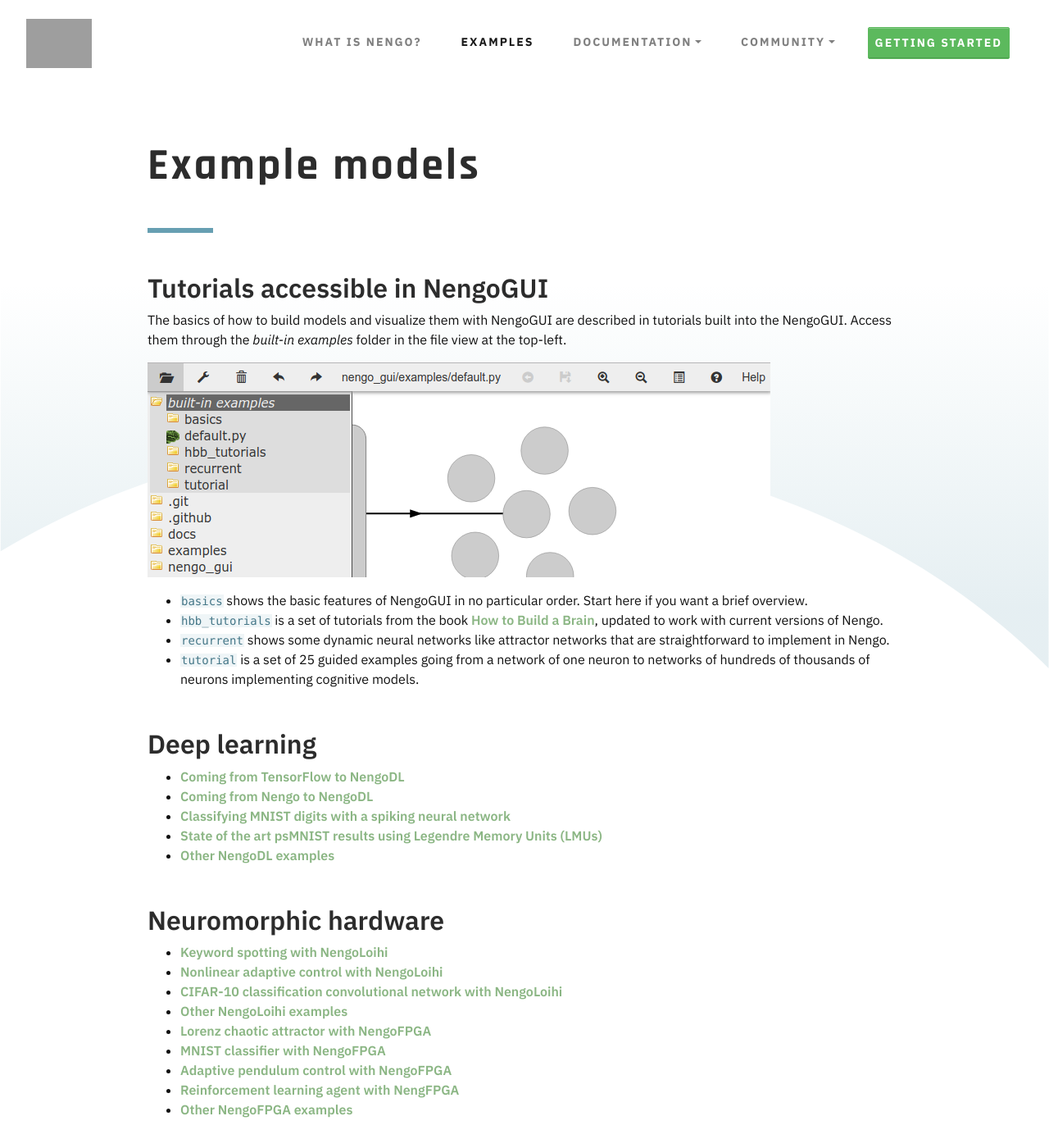
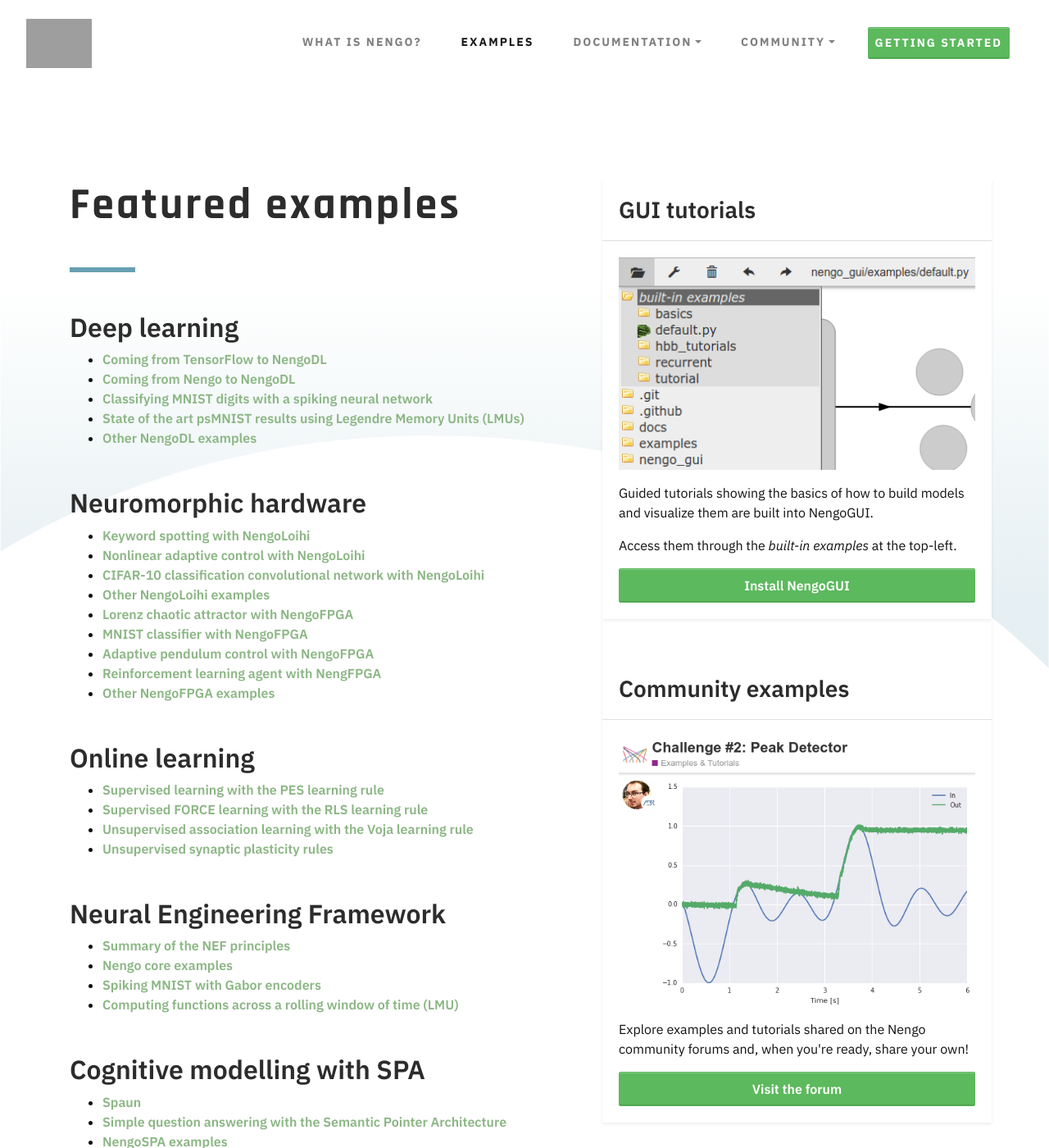
Before and after one commit to nengo/nengo.github.io, a Jekyll site: the page built from examples.md, in a window 1280 px wide and 1400 px high. Shown: the whole window at 82% size. Built offline with Jekyll 4.4.1, drawn with Linux system fonts in a browser that asks for light colours; nearby versions of some CDN libraries.

Commit message:
Update examples page

```diff
--- a/documentation.html
+++ b/documentation.html
@@ -9,8 +9,7 @@
 
 <div class="main-content gradient-top">
   <div class="container">
-    {% include documentation-title-block.html
-    title=page.title subTitle=page.subTitle %}
+    {% include documentation-title-block.html title=page.title subTitle=page.subTitle %}
 
     <div class="row justify-content-center">
       <div class="col-10 col-lg-7 col-xl-7">
--- a/examples.md
+++ b/examples.md
@@ -1,29 +1,19 @@
 ---
-layout: md_page
+layout: default
 theme: theme-blue
 
 title: Example models
 pageTitle: Nengo Examples
 ---
 
-## Tutorials accessible in NengoGUI
+<div class="main-content gradient-top">
+  <div class="container">
 
-The basics of how to build models and visualize them with NengoGUI
-are described in tutorials built into the NengoGUI.
-Access them through the *built-in examples* folder
-in the file view at the top-left.
-
-![NengoGUI interface]({{ site.baseurl }}/img/gui-examples.png)
-
-- `basics` shows the basic features of NengoGUI in no particular order.
-  Start here if you want a brief overview.
-- `hbb_tutorials` is a set of tutorials from the book
-  [How to Build a Brain](https://www.amazon.com/How-Build-Brain-Architecture-Architectures/dp/0190262125/),
-  updated to work with current versions of Nengo.
-- `recurrent` shows some dynamic neural networks like attractor networks
-  that are straightforward to implement in Nengo.
-- `tutorial` is a set of 25 guided examples going from a network of one neuron
-  to networks of hundreds of thousands of neurons implementing cognitive models.
+    <div class="row justify-content-center">
+      <div class="col-12 col-lg-12 pb-5 documentation-source">
+        <div class="row example-ctas">
+<div class="col-12 col-lg-7 py-0 py-sm-5" markdown="1">
+# Featured examples
 
 ## Deep learning
 
@@ -35,10 +25,10 @@
 
 ## Neuromorphic hardware
 
-- [Keyword spotting with NengoLoihi](https://www.nengo.ai/nengo-loihi/examples/keyword-spotting.html)
-- [Nonlinear adaptive control with NengoLoihi](https://www.nengo.ai/nengo-loihi/examples/adaptive-motor-control.html)
-- [CIFAR-10 classification convolutional network with NengoLoihi](https://www.nengo.ai/nengo-loihi/examples/cifar10-convnet.html)
-- [Other NengoLoihi examples](https://www.nengo.ai/nengo-loihi/examples.html)
+- [Keyword spotting with NengoLoihi](https://www.nengo.ai/nengo-examples/loihi/keyword-spotting.html)
+- [Nonlinear adaptive control with NengoLoihi](https://www.nengo.ai/nengo-examples/loihi/adaptive-motor-control.html)
+- [CIFAR-10 classification convolutional network with NengoLoihi](https://www.nengo.ai/nengo-examples/loihi/cifar10-convnet.html)
+- [Other NengoLoihi examples](https://www.nengo.ai/nengo-examples/loihi)
 - [Lorenz chaotic attractor with NengoFPGA](https://www.nengo.ai/nengo-fpga/examples/notebooks/06-chaotic-attractor.html)
 - [MNIST classifier with NengoFPGA](https://www.nengo.ai/nengo-fpga/examples.html#mnist-digit-classifier)
 - [Adaptive pendulum control with NengoFPGA](https://www.nengo.ai/nengo-fpga/examples.html#adaptive-pendulum-control)
@@ -64,3 +54,41 @@
 - [Spaun](https://github.com/xchoo/spaun2.0)
 - [Simple question answering with the Semantic Pointer Architecture](https://www.nengo.ai/nengo-spa/examples/question-memory.html)
 - [NengoSPA examples](https://www.nengo.ai/nengo-spa/examples.html)
+
+<h2><a href="https://www.nengo.ai/nengo-examples/">Extra examples</a></h2>
+
+</div>
+
+          <div class="col-10 col-lg-5 py-0 py-sm-5">
+            <div class="row mt-5 pt-5">
+              <div class="card-border shadow-sm fade-in">
+                <div class="card-header">
+                  <h3 class="m-0 py-2">GUI tutorials</h3>
+                </div>
+                <div class="card-body bg-white">
+                  <img class="mb-3" src="{{ site.baseurl}}/img/examples-gui.png">
+                  <p>Guided tutorials showing the basics of how to build models and visualize them are built into NengoGUI.</p>
+                  <p>Access them through the <em>built-in examples</em> at the top-left.</p>
+                  <a class="btn btn-primary btn-block" href="https://github.com/nengo/nengo-gui">Install NengoGUI</a>
+                </div>
+              </div>
+            </div>
+
+            <div class="row">
+              <div class="card-border shadow-sm pt-5 fade-in">
+                <div class="card-header">
+                  <h3 class="m-0 py-2">Community examples</h3>
+                </div>
+                <div class="card-body bg-white">
+                  <img class="mb-3" src="{{ site.baseurl}}/img/examples-community.png">
+                  <p>Explore examples and tutorials shared on the Nengo community forums and, when you're ready, share your own!</p>
+                  <a class="btn btn-primary btn-block" href="https://forum.nengo.ai/c/examples-tutorials/8">Visit the forum</a>
+                </div>
+              </div>
+            </div>
+          </div>
+        </div>
+      </div>
+    </div>
+  </div>
+</div>
```
Also changed, not shown: img/examples-community.png (added), img/examples-gui.png (added), img/gui-examples.png (deleted), 3 other files.
